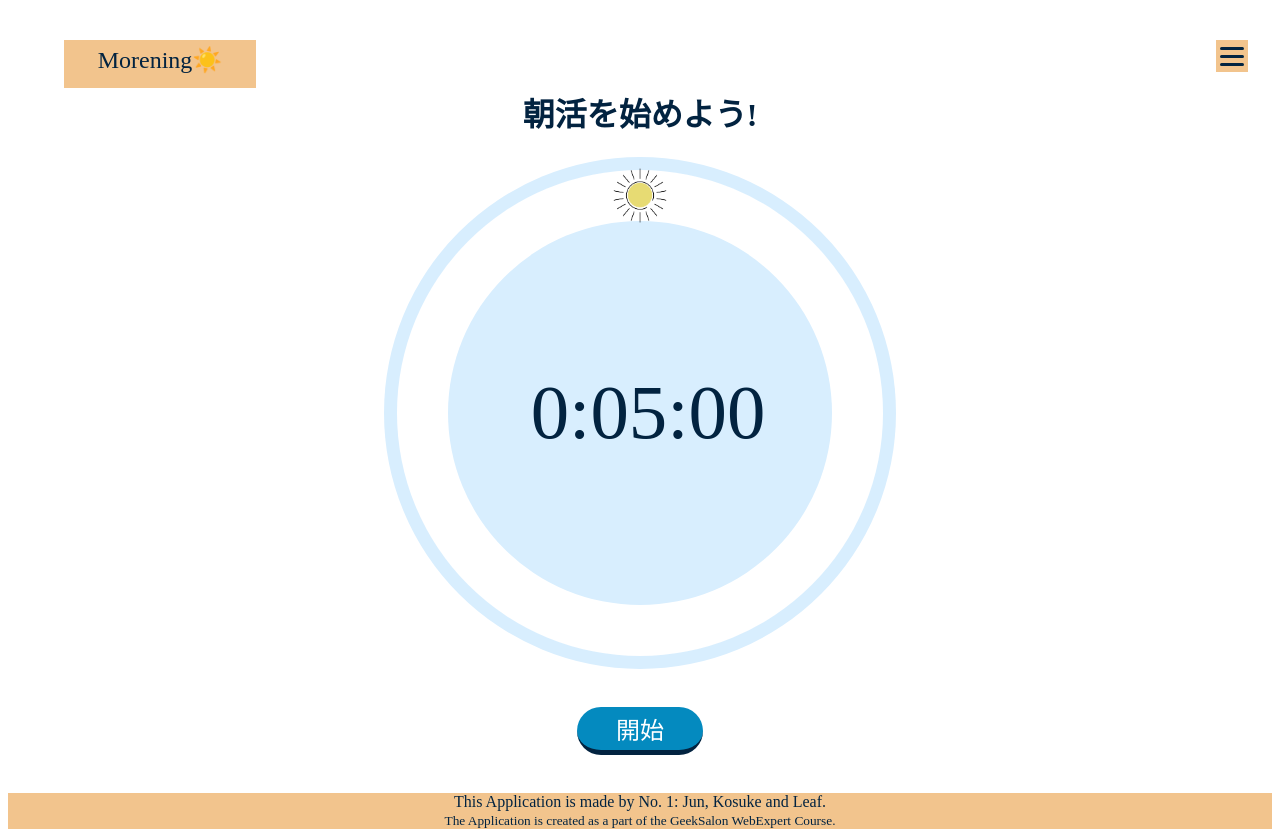
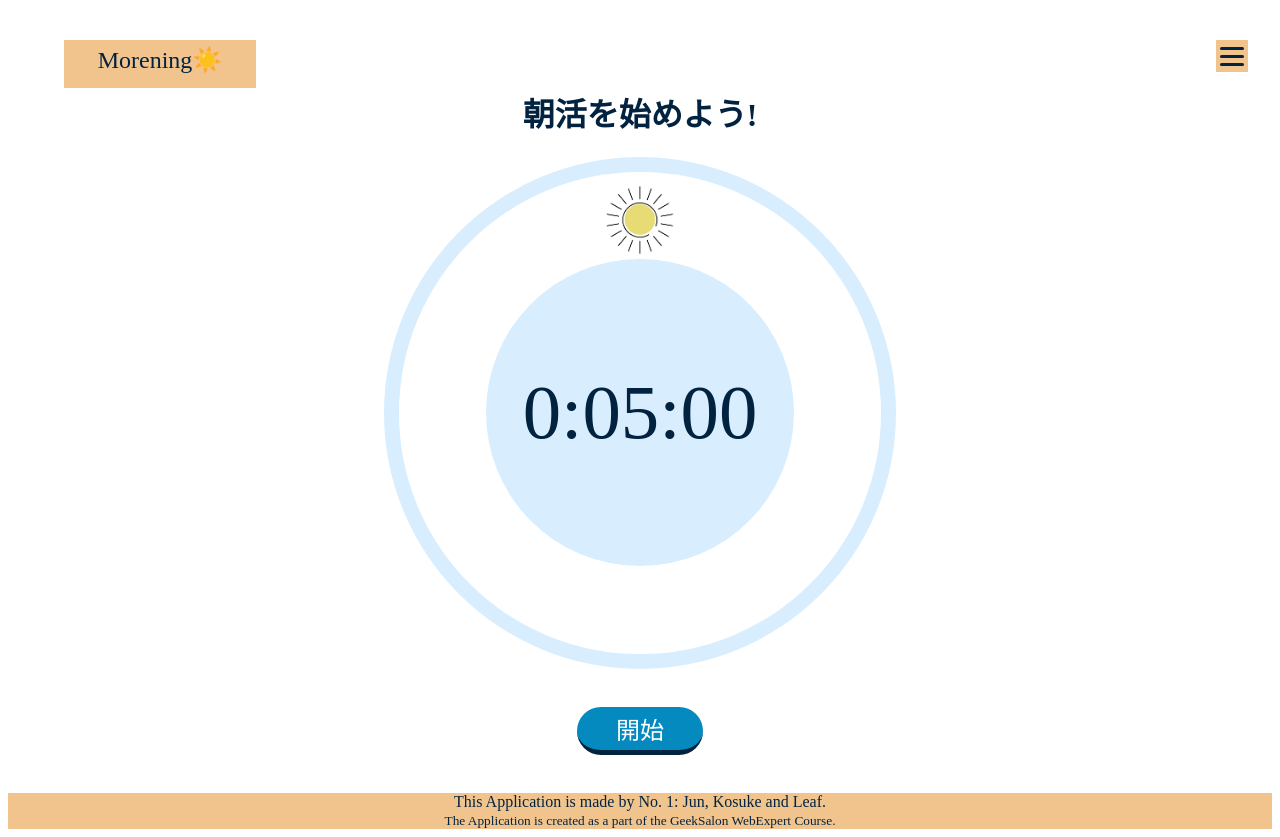
Before and after one commit to webex15-team-1/number-one, a Vue app: page /asakatsu in a window 1280 px wide. Built offline with nearby package versions, Linux system fonts and the light colour scheme; no server answers; sample sign-in values are in the browser's storage.

Commit message:
太陽を回せるようになりました.

```diff
--- a/src/views/AsakatsuPage.vue
+++ b/src/views/AsakatsuPage.vue
@@ -5,9 +5,13 @@
       <div class="timer">
         {{ hour }}:{{ min10 }}{{ min1 }}:{{ sec10 }}{{ sec1 }}
       </div>
-      <img v-bind:class="circle" src="@/views/images/sun.png" />
+      <!--  タイマーは3重円でできている
+            そのうちmiddleの上端中央に太陽が張り付いていて
+            middleが時間とともに回転することで太陽を動かしている -->
       <div class="minicircle"></div>
-      <div class="middlecircle"></div>
+      <div class="middlecircle" :style="{ transform: `rotate(${degree}deg)` }">
+        <img class="circle" src="@/views/images/sun.png" />
+      </div>
       <div class="bigcircle"></div>
     </div>
     <button class="pop-button" v-on:click="start" v-if="before">開始</button>
@@ -47,8 +51,7 @@ export default {
       before: true,
       after: false,
       timer: "",
-      degree: 100,
-      circle: "circle",
+      degree: 0,
       asakatsuTime: "",
       fight: false,
       fightMessage: "朝活を5分以上できるよう頑張りましょう",
@@ -69,7 +72,6 @@ export default {
       this.pointRegister()
     },
     start() {
-      this.circle = "circle start"
       this.before = false
       this.timer = setInterval(() => {
         this.sec1 += 1
@@ -95,7 +97,6 @@ export default {
     stop() {
       clearInterval(this.timer)
       this.after = true
-      this.circle = "circle start stop"
       this.asakatsuTime = this.hour * 60 + this.min10 * 10 + this.min1
       //分に直す👆
 
@@ -126,9 +127,9 @@ export default {
       this.sec1 = 0
       this.before = true
       this.after = false
-      this.circle = "circle"
       this.fight = false
       this.point = 0
+      this.degree = 0
     },
     pointRegister() {
       const auth = getAuth()
@@ -180,79 +181,61 @@ export default {
   margin-bottom: 5%;
 }
 .timer-design {
+  position: relative;
   height: 40vw;
+  width: 40vw;
+  display: block;
+  margin: auto;
 }
 .timer {
   font-size: 6vw;
-  width: 50%;
+  width: 100%;
   line-height: 30vw;
   position: absolute;
   z-index: 100;
-  margin-left: 25%;
-  margin-top: 5vw;
+  top: 50%;
+  left: 50%;
+  transform: translate(-50%, -50%);
 }
 .minicircle {
   position: absolute;
   z-index: 3;
-  width: 30%;
-  height: 30vw;
-  left: 0;
-  right: 0;
-  margin: auto;
-  margin-top: 5vw;
+  width: 60%;
+  height: 60%;
+  top: 20%;
+  left: 20%;
   border-radius: 50%;
   background: #d8eefe;
 }
 .middlecircle {
   position: absolute;
   z-index: 2;
-  width: 38%;
-  height: 38vw;
-  left: 0;
-  right: 0;
-  margin: auto;
-  margin-top: 1vw;
+  width: 94%;
+  height: 94%;
+  top: 3%;
+  left: 3%;
   border-radius: 50%;
   background: white;
+  transition: all 1s linear;
 }
 .bigcircle {
   position: absolute;
   z-index: 1;
-  width: 40%;
-  height: 40vw;
-  left: 0;
-  right: 0;
+  width: 100%;
+  height: 100%;
   margin: auto;
   border-radius: 50%;
   background: #d8eefe;
 }
 .circle {
   position: absolute;
+  display: inline-block;
   z-index: 4;
-  width: 6%;
-  height: 6vw;
-  left: 0;
-  right: 0;
-  margin: auto;
-  margin-top: 0vw;
-}
-.start::before {
-  content: "";
-  transform-origin: 0 0;
-  animation-name: turning;
-  animation-duration: 60s;
-  animation-iteration-count: infinite;
-}
-@keyframes turning {
-  0% {
-    transform: rotate(0deg);
-  }
-  100% {
-    transform: rotate(360deg);
-  }
-}
-.stop::before {
-  animation-play-state: paused;
+  width: 20%;
+  height: 20%;
+  top: 0%;
+  left: 50%;
+  transform: translateX(-50%);
 }
 
 .pop-button {
```
